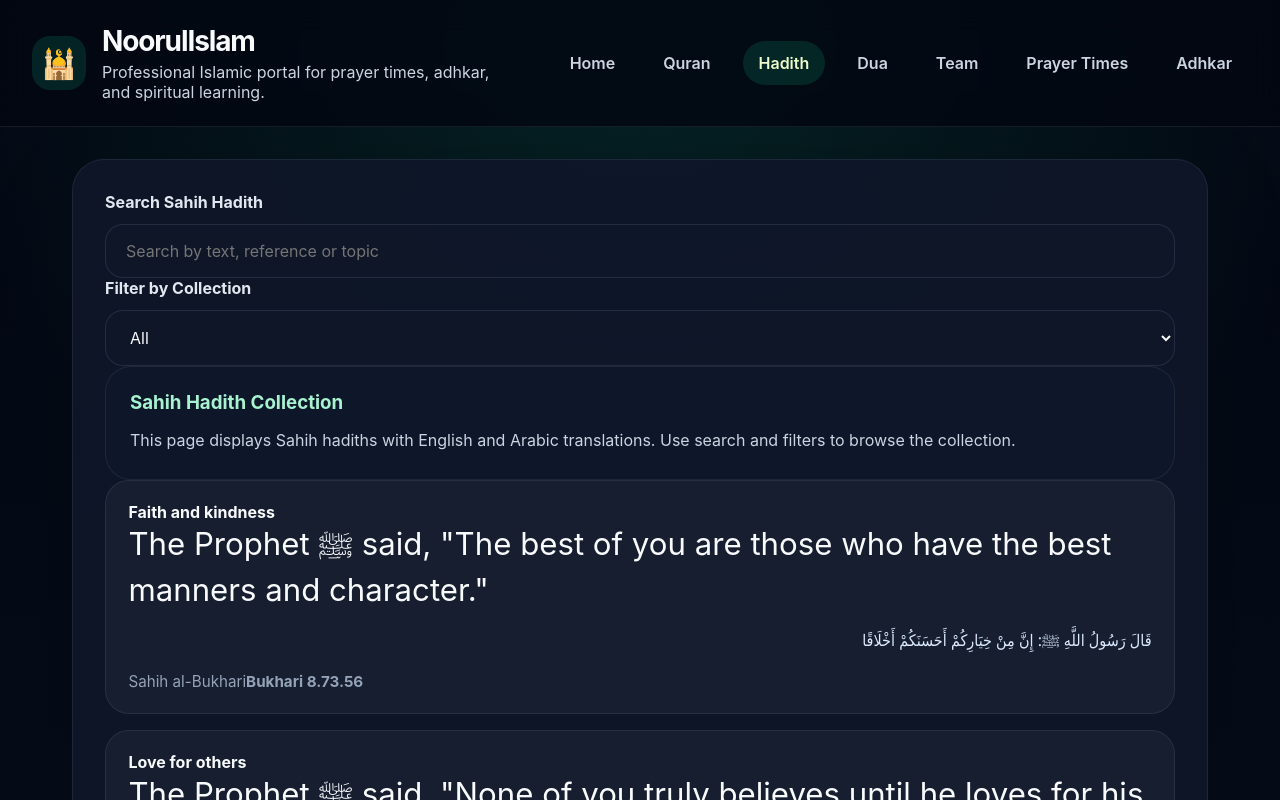
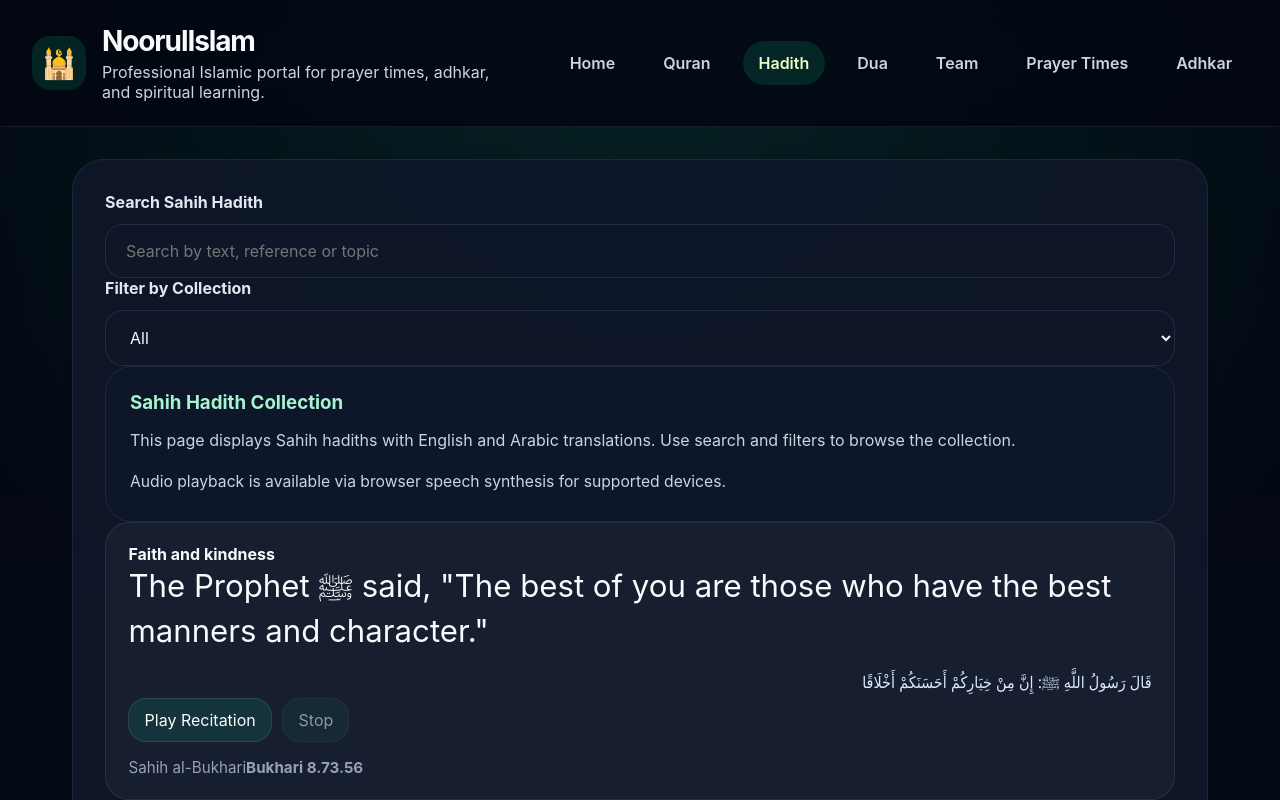
Before and after one commit to The-destroyer-1/NoorulIslam, a React (Vite) app: page /hadith in a window 1280 px wide. Shown: the top 800 px of the page. Built offline with nearby package versions, Linux system fonts and the light colour scheme; the HTML template or start-up script is replaced by a standard one.

Commit message:
Add files via upload

```diff
--- a/src/pages/Hadith.jsx
+++ b/src/pages/Hadith.jsx
@@ -125,7 +125,10 @@ function Hadith() {
   const [search, setSearch] = useState('');
   const [collectionFilter, setCollectionFilter] = useState('All');
   const [currentPage, setCurrentPage] = useState(1);
+  const [selectedHadithId, setSelectedHadithId] = useState(null);
+  const [listening, setListening] = useState(false);
   const pageSize = 5;
+  const supportsSpeech = typeof window !== 'undefined' && 'speechSynthesis' in window;
 
   const collections = useMemo(
     () => ['All', ...new Set(sahihHadiths.map((hadith) => hadith.collection))],
@@ -150,6 +153,42 @@ function Hadith() {
     const start = (currentPage - 1) * pageSize;
     return filteredHadiths.slice(start, start + pageSize);
   }, [currentPage, filteredHadiths]);
+
+  const getArabicVoice = () => {
+    if (!supportsSpeech) return null;
+    const voices = window.speechSynthesis.getVoices();
+    return (
+      voices.find((voice) => /arabic|ar-SA|Arabic|Saudi/i.test(voice.name)) ||
+      voices[0] ||
+      null
+    );
+  };
+
+  const playHadith = (hadith) => {
+    if (!supportsSpeech) return;
+
+    const utterance = new SpeechSynthesisUtterance(hadith.arabic);
+    const voice = getArabicVoice();
+    if (voice) utterance.voice = voice;
+    utterance.rate = 0.95;
+
+    window.speechSynthesis.cancel();
+    window.speechSynthesis.speak(utterance);
+    setSelectedHadithId(hadith.id);
+    setListening(true);
+
+    utterance.onend = () => {
+      setListening(false);
+      setSelectedHadithId(null);
+    };
+  };
+
+  const stopHadith = () => {
+    if (!supportsSpeech) return;
+    window.speechSynthesis.cancel();
+    setListening(false);
+    setSelectedHadithId(null);
+  };
 
   const handlePageChange = (newPage) => {
     setCurrentPage(newPage);
@@ -196,6 +235,9 @@ function Hadith() {
           <p>
             This page displays Sahih hadiths with English and Arabic translations. Use search and filters to browse the collection.
           </p>
+          <p className="audio-note">
+            Audio playback is available via browser speech synthesis for supported devices.
+          </p>
         </div>
 
         <div className="verse-list">
@@ -204,6 +246,24 @@ function Hadith() {
               <h4>{hadith.title}</h4>
               <p className="verse-text">{hadith.english}</p>
               <p className="verse-arabic" dir="rtl">{hadith.arabic}</p>
+              <div className="audio-actions">
+                <button
+                  type="button"
+                  className="play-button"
+                  disabled={!supportsSpeech}
+                  onClick={() => playHadith(hadith)}
+                >
+                  {selectedHadithId === hadith.id && listening ? 'Listening...' : 'Play Recitation'}
+                </button>
+                <button
+                  type="button"
+                  className="stop-button"
+                  disabled={!supportsSpeech || !listening}
+                  onClick={stopHadith}
+                >
+                  Stop
+                </button>
+              </div>
               <div className="verse-meta">
                 <span>{hadith.collection}</span>
                 <strong>{hadith.reference}</strong>
```
Also changed, not shown: 3 other files (tests, documents, lock files or other folders).
